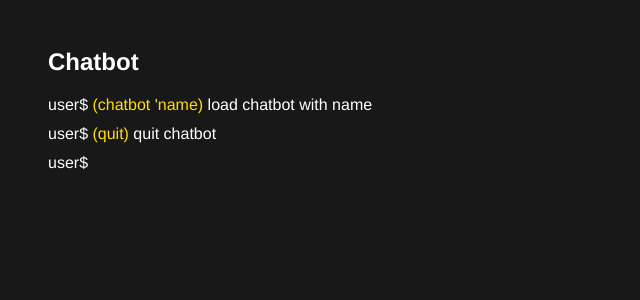
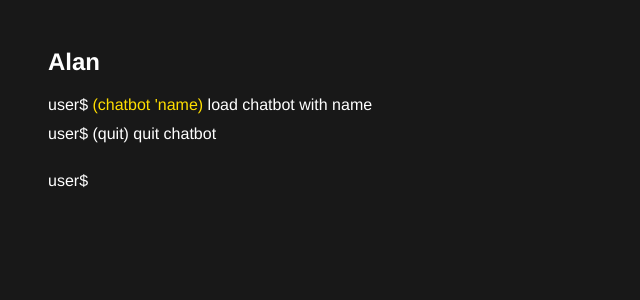
Before and after one commit to kenrhe/passtheturing, a Flask app: page / in a window 1280 px wide. Shown: the top 300 px of the page, without its empty margins (0-640 px from the left). Run offline with Flask 2, Linux system fonts and the light colour scheme; some libraries are stand-ins or nearby versions.

Commit message:
Fixes #1

```diff
--- a/static/js/index.js
+++ b/static/js/index.js
@@ -64,27 +64,31 @@ var view = {
   focusInput: function() {
     $("#input").focus();
   },
+  blurInput: function() {
+    $("#input").blur();
+  },
   addUserLine: function(delay, message) {
     setTimeout(function() {
-      $("#output").append("<div class='line'>user$ <span class='yellow'>" + message + "</span></div>");
+      $("#output").append("<div class='line'>user$ &zwnj;<span class='yellow'>" + message + "</span></div>");
       view.scrollToBottom();
     }, delay);
   },
   addChatbotLine: function(delay, message) {
     setTimeout(function() {
-      $("#output").append("<div class='line'>" + chatbot + "$ <span class='green'>" + message + "</span></div>");
+      $("#output").append("<div class='line'>" + chatbot + "$ &zwnj;<span class='green'>" + message + "</span></div>");
       view.scrollToBottom();
     }, delay);
   },
   addSystemLine: function(delay, message) {
     setTimeout(function() {
-      $("#output").append("<div class='line'>system$ <span class='orange'>" + message + "</span></div>");
+      $("#output").append("<div class='line'>system$ &zwnj;<span class='orange'>" + message + "</span></div>");
       view.scrollToBottom();
     }, delay);
   },
   addQuery: function(query) {
     this.addUserLine(0, query);
     this.clearInput();
+    this.blurInput();
   },
   addResponse: function(response) {
     this.addChatbotLine(0, response);
--- a/templates/base.html
+++ b/templates/base.html
@@ -2,7 +2,7 @@
 <html lang="en">
 <head>
   <meta charset="UTF-8">
-  <title>Pass the Turing</title>
+  <title>Alan</title>
   {% block header %}{% endblock %}
 </head>
 <body>
--- a/templates/index.html
+++ b/templates/index.html
@@ -5,10 +5,11 @@
 {% endblock %}
 
 {% block content %}
-<h2>Chatbot</h2>
+<h2>Alan</h2>
 <div id="output">
-  <div class="line">user$ <span class="yellow">(chatbot 'name)</span> load chatbot with name</div>
-  <div class="line">user$ <span class="yellow">(quit)</span> quit chatbot</div>
+  <div class="line">user$ &zwnj;<span class="yellow">(chatbot 'name)</span> load chatbot with name</div>
+  <div class="line">user$ &zwnj;<span clacss="yellow">(quit)</span> quit chatbot</div>
+  <br>
 </div>
-<div class="line">user$ <span class="yellow" id="input" contenteditable="true"></span></div>
+<div class="line">user$ &zwnj;<span class="yellow" id="input" contenteditable="true"></span></div>
 {% endblock %}
```
